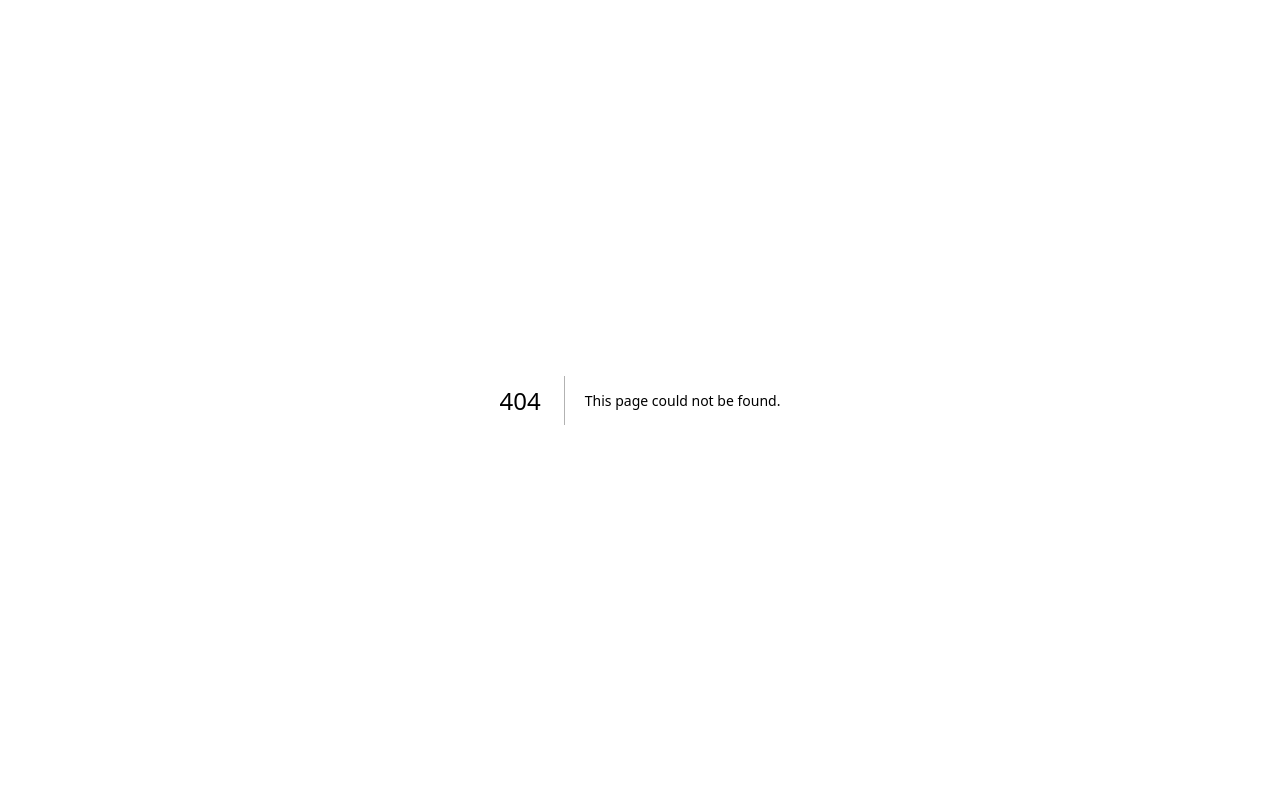
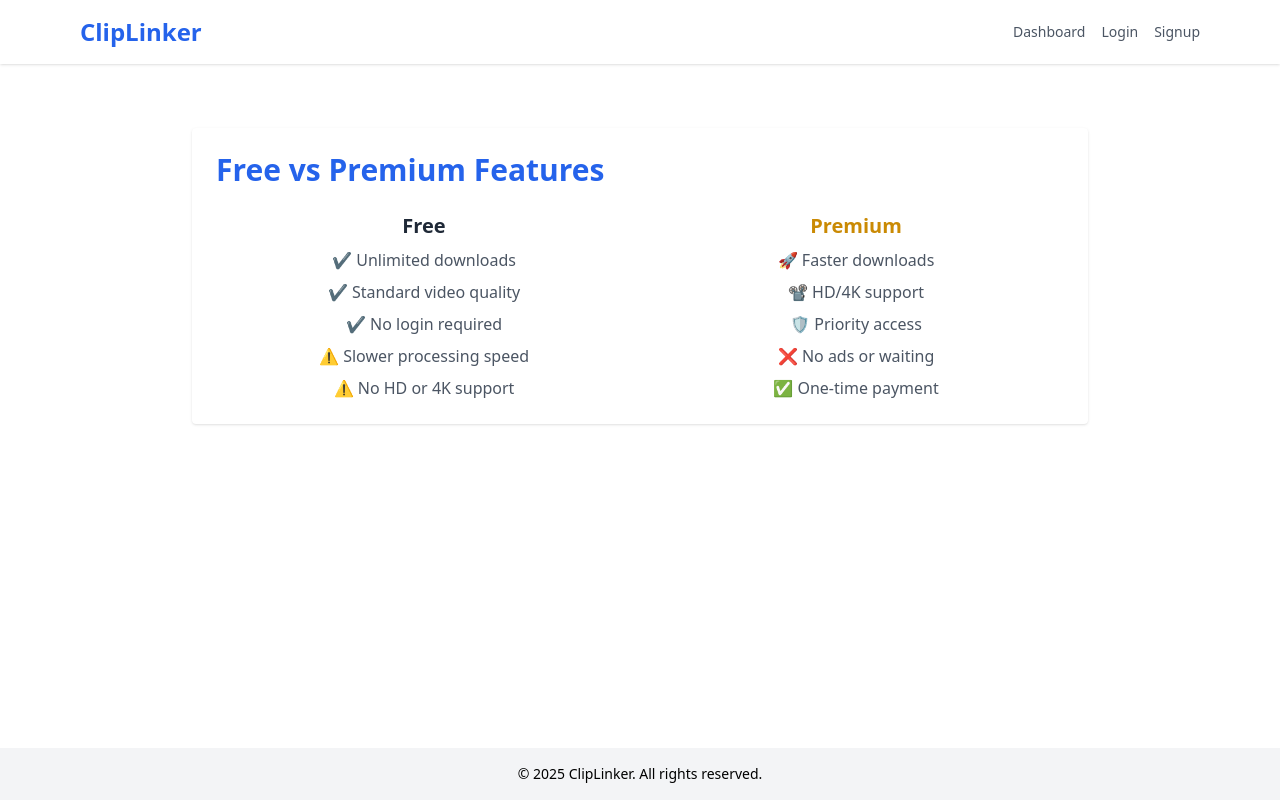
Before and after one commit to GlitchRider1/cliplinker-video-downloader, a Next.js app: page /Features in a window 1280 px wide. Before the commit this address had no page. Built offline with nearby package versions, Linux system fonts and the light colour scheme.

Commit message:
Create Features.js

```diff
--- /dev/null
+++ b/pages/Features.js
@@ -0,0 +1,34 @@
+import Layout from '../components/Layout';
+
+export default function Features() {
+  return (
+    <Layout>
+      <div className="max-w-4xl mx-auto mt-16 p-6 bg-white rounded shadow">
+        <h2 className="text-3xl font-bold text-blue-600 mb-6">Free vs Premium Features</h2>
+
+        <div className="grid grid-cols-2 gap-4 text-center">
+          <div>
+            <h3 className="text-xl font-bold text-gray-800 mb-2">Free</h3>
+            <ul className="text-gray-600 space-y-2">
+              <li>✔️ Unlimited downloads</li>
+              <li>✔️ Standard video quality</li>
+              <li>✔️ No login required</li>
+              <li>⚠️ Slower processing speed</li>
+              <li>⚠️ No HD or 4K support</li>
+            </ul>
+          </div>
+          <div>
+            <h3 className="text-xl font-bold text-gray-800 mb-2 text-yellow-600">Premium</h3>
+            <ul className="text-gray-600 space-y-2">
+              <li>🚀 Faster downloads</li>
+              <li>📽️ HD/4K support</li>
+              <li>🛡️ Priority access</li>
+              <li>❌ No ads or waiting</li>
+              <li>✅ One-time payment</li>
+            </ul>
+          </div>
+        </div>
+      </div>
+    </Layout>
+  );
+}
```
